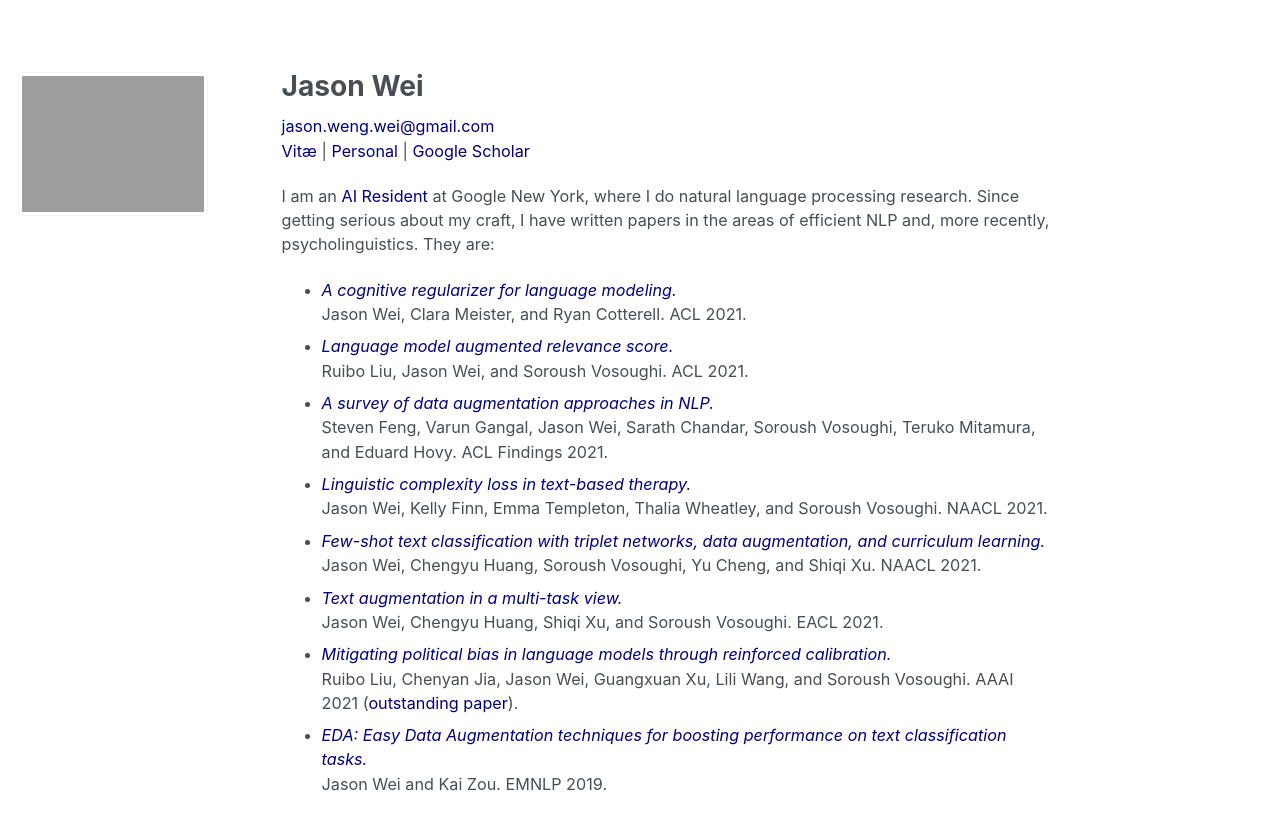
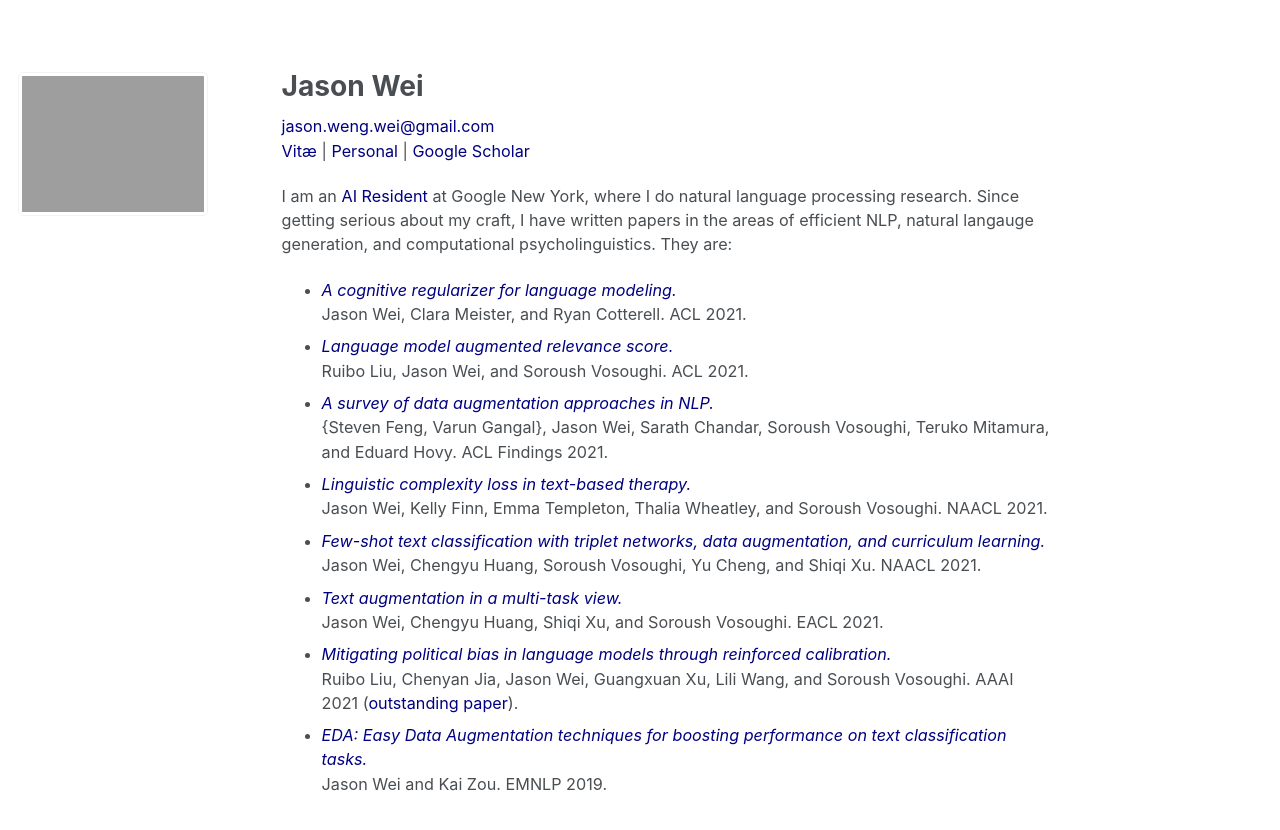
Before and after one commit to jasonwei20/jasonwei20.github.io, a Jekyll site: the page built from _pages/about.md, in a window 1280 px wide. Shown: the top 830 px of the page. Built offline with Jekyll 4.4.1, drawn with Linux system fonts in a browser that asks for light colours.

Commit message:
update cv

```diff
--- a/_pages/about.md
+++ b/_pages/about.md
@@ -13,14 +13,14 @@
 <a href="https://jasonwei20.github.io/files/current-jason-wei-cv.pdf" style="color:navy" target="_blank">Vitæ</a> | <a href="https://jasonwei20.github.io/personal/" style="color:navy" target="_blank">Personal</a> | <a href="https://scholar.google.com/citations?user=wA5TK_0AAAAJ&hl=en" style="color:navy" target="_blank">Google Scholar</a>
 
 I am an <a href="https://research.google/careers/ai-residency/" style="color:navy" target="_blank">AI Resident</a> at Google New York, where I do natural language processing research.
-Since getting serious about my craft, I have written papers in the areas of efficient NLP and, more recently, psycholinguistics. They are:
+Since getting serious about my craft, I have written papers in the areas of efficient NLP, natural langauge generation, and computational psycholinguistics. They are:
 
 - <a style="color:navy" target="_blank"><i>A cognitive regularizer for language modeling.</i></a>
 Jason Wei, Clara Meister, and Ryan Cotterell. ACL 2021.
 - <a style="color:navy" target="_blank"><i>Language model augmented relevance score.</i></a>
 Ruibo Liu, Jason Wei, and Soroush Vosoughi. ACL 2021.
 - <a style="color:navy" target="_blank"><i>A survey of data augmentation approaches in NLP.</i></a>
-Steven Feng, Varun Gangal, Jason Wei, Sarath Chandar, Soroush Vosoughi, Teruko Mitamura, and Eduard Hovy. ACL Findings 2021.
+{Steven Feng, Varun Gangal}, Jason Wei, Sarath Chandar, Soroush Vosoughi, Teruko Mitamura, and Eduard Hovy. ACL Findings 2021.
 - <a style="color:navy" target="_blank"><i>Linguistic complexity loss in text-based therapy.</i></a>
 Jason Wei, Kelly Finn, Emma Templeton, Thalia Wheatley, and Soroush Vosoughi. NAACL 2021.
 - <a href="https://arxiv.org/abs/2103.07552" style="color:navy" target="_blank"><i>Few-shot text classification with triplet networks, data augmentation, and curriculum learning.</i></a>
```
